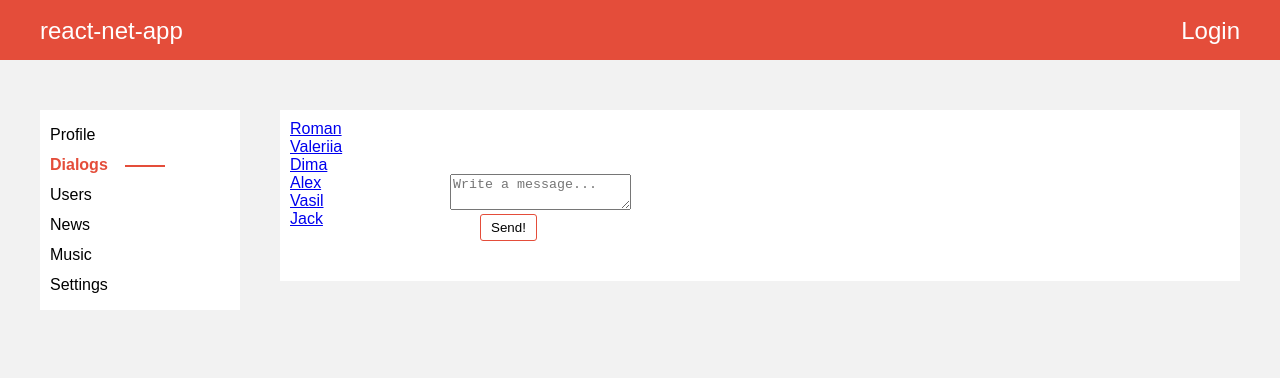
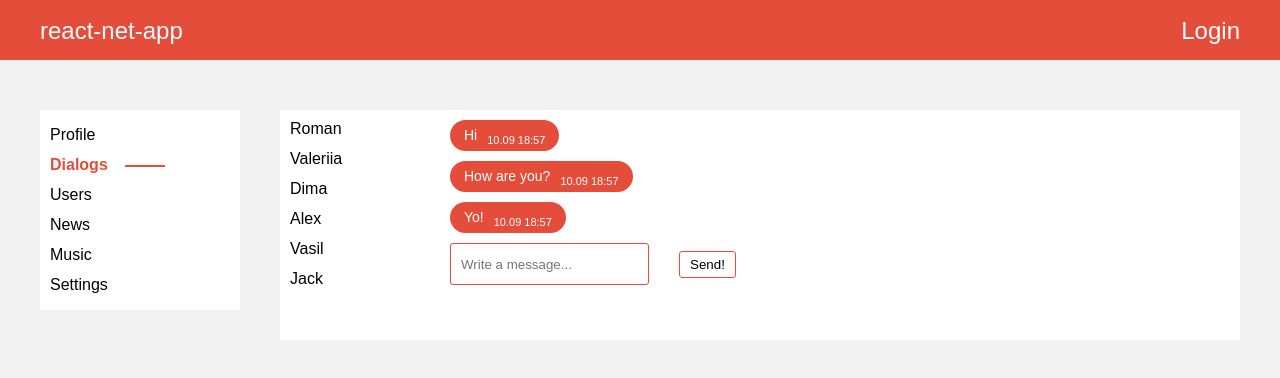
Before and after one commit to rostrogan/learning-app, a React (Create React App) app: page /dialogs in a window 1280 px wide. Shown: the top 378 px of the page. Built offline with nearby package versions, Linux system fonts and the light colour scheme; no server answers; a web font is replaced by a local one.

Commit message:
New components added. Redesigned.

```diff
--- /dev/null
+++ b/src/components/Dialogs/DialogItem/DialogItem.jsx
@@ -0,0 +1,17 @@
+import React from 'react'
+import {NavLink} from "react-router-dom";
+import style from './DialogItem.module.css';
+
+const DialogItem = props => {
+    const path = `/dialogs/${props.id}`;
+    return (
+        <div className={style.dialogItem}>
+            <NavLink
+                to={path}
+                activeClassName={style.active}
+            >{props.name}</NavLink>
+        </div>
+    );
+};
+
+export default DialogItem;
--- /dev/null
+++ b/src/components/Dialogs/DialogItem/DialogItem.module.css
@@ -0,0 +1,15 @@
+.dialogItem {
+    display: flex;
+    justify-items: center;
+    height: 30px;
+}
+
+.dialogItem a {
+    color: black;
+    text-decoration: none;
+}
+
+.dialogItem a.active {
+    color: #E44D3A;
+    font-weight: 700;
+}
--- a/src/components/Dialogs/Dialogs.jsx
+++ b/src/components/Dialogs/Dialogs.jsx
@@ -1,22 +1,27 @@
 import React from 'react';
-
 import {NavLink} from "react-router-dom";
-
+import DialogItem from "./DialogItem/DialogItem";
+import MessageItem from "./MessageItem/MessageItem";
 import s from './Dialogs.module.css';
 
 const Dialogs = props => {
     const state = props.dialogsPage;
-
-    const dialogsElements = state.dialogs.map(d => <DialogItem key={d.id} name={d.name} id={d.id} />);
+    const newMessageElement = React.createRef();
+    const dialogsElements = state.dialogs
+        .map(d => <DialogItem
+            key={d.id}
+            name={d.name}
+            id={d.id}
+        />);
     const messagesElements = state.messages.map(m => <MessageItem key={m.id} message={m.message} id={m.id}/>);
 
     const onMessageChange = (e) => {
-        let text = e.target.value;
+        const text = e.target.value;
         props.updateNewMessageBody(text);
     };
 
-    const onSendMessageClick = () => {
-        props.sendMessage();
+    const onSendMessageClick = (e) => {
+        newMessageElement.current.value !== '' && props.sendMessage();
     };
 
     return (
@@ -25,37 +30,25 @@ const Dialogs = props => {
                 {dialogsElements}
             </div>
             <div className={s.messages}>
-                {messagesElements}
-                <div>
-                    <textarea
+                <div className={s.messagesContainer}>
+                    {messagesElements}
+                </div>
+                <div className={s.inputGroup}>
+                    <input
+                        type={'text'}
                         value={state.newMessageBody}
                         onChange={onMessageChange}
                         placeholder={'Write a message...'}
+                        ref={newMessageElement}
                     />
-                    <div>
-                        <button
-                            onClick={onSendMessageClick}
-                        >Send!</button>
-                    </div>
+                    <button
+                        onClick={onSendMessageClick}
+                    >Send!
+                    </button>
                 </div>
             </div>
         </div>
     )
 };
 
-const DialogItem = props => {
-    const path = `/dialogs/${props.id}`;
-    return (
-        <div className={s.dialog + ' ' + s.active}>
-            <NavLink to={path}>{props.name}</NavLink>
-        </div>
-    )
-};
-
-const MessageItem = props => {
-    return (
-        <div className={s.message}>{props.message}</div>
-    )
-};
-
 export default Dialogs;
--- a/src/components/Dialogs/Dialogs.module.css
+++ b/src/components/Dialogs/Dialogs.module.css
@@ -6,6 +6,14 @@
 .dialogsItems {
     padding: 10px;
     color: white;
+}
+
+.messagesContainer {
+    display: grid;
+    grid-row-gap: 10px;
+
+    max-height: 490px;
+    overflow-y: scroll;
 }
 
 .dialogsItems .dialog {
@@ -23,3 +31,7 @@
 .messages .message {
     color: white;
 }
+
+.inputGroup {
+    margin-top: 10px;
+}
--- /dev/null
+++ b/src/components/Dialogs/MessageItem/MessageItem.jsx
@@ -0,0 +1,15 @@
+import React from 'react';
+import style from './MessageItem.module.css';
+
+const MessageItem = props => {
+    return (
+        <div className={style.messageItemContainer}>
+            <div className={style.message}>
+                {props.message}
+            </div>
+            <div className={style.timestamp}>10.09 18:57</div>
+        </div>
+    );
+};
+
+export default MessageItem;
--- /dev/null
+++ b/src/components/Dialogs/MessageItem/MessageItem.module.css
@@ -0,0 +1,22 @@
+.messageItemContainer {
+    display: flex;
+    background-color: #E44D3A;
+    border-radius: 50px;
+    padding: 7px 14px;
+    width: max-content;
+    max-width: 80%;
+}
+
+.message {
+    color: white;
+    font-size: 14px;
+    margin-right: 10px;
+}
+
+.timestamp {
+    color: white;
+    font-size: 11px;
+    line-height: 17px;
+    position: relative;
+    top: 5px;
+}
--- a/src/components/Users/Users.jsx
+++ b/src/components/Users/Users.jsx
@@ -2,6 +2,7 @@ import React from 'react';
 import {NavLink} from "react-router-dom";
 import s from './Users.module.css';
 import defaultUserPhoto from '../../assets/images/def-user-img.png'
+import * as axios from "axios";
 
 const Users = props => {
 
@@ -41,8 +42,19 @@ const Users = props => {
                         <div>
                             {
                                 u.followed
-                                    ? <button onClick={() => props.unfollow(u.id)}>Unfollow</button>
-                                    : <button onClick={() => props.follow(u.id)}>Follow</button>
+                                    ? <button onClick={() => {l
+                                        axios
+                                            .post(`https://social-network.samuraijs.com/api/1.0/follow/${u.id}`)
+                                            .then(response => {
+                                                this.props.setUsers(response.data.items);
+                                                this.props.setTotalUsersCount(response.data.totalCount);
+                                                this.props.setIsFetching(false);
+                                            });
+                                        props.unfollow(u.id)
+                                    }}>Unfollow</button>
+                                    : <button onClick={() => {
+                                        props.follow(u.id)
+                                    }}>Follow</button>
                             }
                         </div>
                     </span>
```
